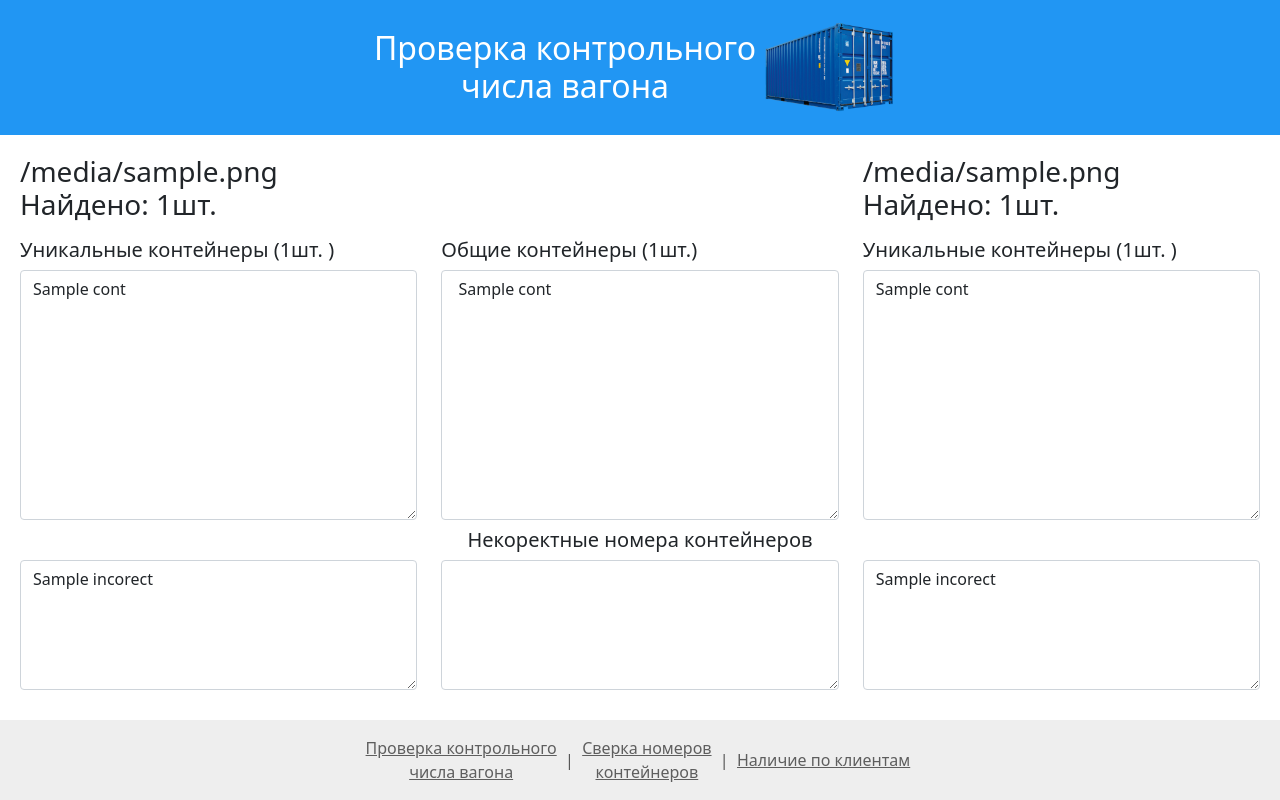
After one commit to Vladiuse/rw, a Django app: template rw/containers/templates/containers/compare_8/compare_result.html in a window 1280 px wide. The commit adds this page. Run offline with Django 3.2, Linux system fonts and the light colour scheme; the template is opened without the code that fills it: most values are stand-ins (such as "Sample title", 1, 10 or a date in 2020); some libraries are stand-ins or nearby versions.

Commit message:
add Container8 Files comare

```diff
--- a/rw/containers/containers/__init__.py
+++ b/rw/containers/containers/__init__.py
@@ -1,2 +1,3 @@
 from .containers_reader import Container, ContainerReader
 from .client_counter import ClientReader, ClientContainer
+from .container_8_reader import Container8Reader
--- a/rw/containers/templates/containers/base.html
+++ b/rw/containers/templates/containers/base.html
@@ -86,6 +86,7 @@ footer {
     font-size: 1rem;
 }
 footer a{
+  text-align: center;
   color: #5e5e5e;
 }
 .for-buttons{
@@ -125,7 +126,8 @@ footer a{
     {%block content%}
     {%endblock%}
     <footer class="position-fixed">
-      <a href="{%url 'containers:index'%}" target="_top">Сверка номеров контейнеров</a> &nbsp; | &nbsp;
+      <a href="{%url 'containers:compare_8'%}" target="_top">Проверка контрольного<br> числа вагона</a> &nbsp; | &nbsp;
+      <a href="{%url 'containers:index'%}" target="_top">Сверка номеров <br>контейнеров</a> &nbsp; | &nbsp;
         <a href="{%url 'containers:clients'%}" target="_top">Наличие по клиeнтaм</a> &nbsp;
                     <!-- КОМУ доступен -->
 
--- /dev/null
+++ b/rw/containers/templates/containers/compare_8/compare_result.html
@@ -0,0 +1,82 @@
+{% extends 'containers/base.html' %}
+{%load static%}
+{%block page-name%}
+<h1>Проверка контрольного<br>
+    числа вагона</h1>
+<img src="{%static 'containers/images/container.png'%}">
+{%endblock%}
+{%block content%}
+<style>
+    .container-fluid{
+        padding: 0 20px;
+    }
+    textarea{
+        width: 100%;
+        height: 250px;
+    }
+    .row.incorrect textarea,
+    .row.ru-letters textarea{
+        height: 130px;
+    }
+    .row.no-containers textarea{
+        margin-bottom: 80px;
+    }
+    .pure-material-switch{
+        margin-bottom: 15px;
+    }
+    textarea.active{
+        border-color: #86b7fe;
+        outline: 0;
+        box-shadow: 0 0 0 0.25rem rgb(13 110 253 / 25%);
+    }
+    #copy-chosen{
+        margin-left: 20px;
+    }
+    h5{
+        margin-top: 0.5rem;
+    }
+</style>
+
+<div class="container-fluid">
+    <div class="row">
+        <div class="col">
+            <h3>{{file_name_1}} <br>Найдено: {{reader.containers_1|length}}шт.</h3>
+        </div>
+        <div class="col">
+            <!-- NONE -->
+        </div>
+        <div class="col">
+            <h3>{{file_name_2}}<br>Найдено: {{reader.containers_2|length}}шт.</h3>
+        </div>
+    </div>
+    <div class="row unique">
+        <div class="col">
+            <h5>
+                Уникальные контейнеры ({{reader.unique_1|length}}шт. )</h5>
+            <textarea class="form-control" id="file_1_unique_containers">{%for cont in reader.unique_1%}{{cont|add:"&#13;&#10;"|safe}}{%endfor%}</textarea>
+        </div>
+        <div class="col">
+            <h5 data-bs-toggle="tooltip" data-bs-placement="top" title="Список обших контейнеров для двух документов (присутствуют в обоих файлах)">
+                Общие контейнеры ({{reader.common_containers|length}}шт.)</h5>
+            <textarea class="form-control" id="common_containers"> {%for cont in reader.common_containers%}{{cont|add:"&#13;&#10;"|safe}}{%endfor%}</textarea>
+        </div>
+        <div class="col">
+            <h5>Уникальные контейнеры ({{reader.unique_2|length}}шт. )</h5>
+            <textarea class="form-control" id="file_2_unique_containers">{%for cont in reader.unique_2%}{{cont|add:"&#13;&#10;"|safe}}{%endfor%}</textarea>
+        </div>
+    </div>
+    <h5 style="text-align: center;" data-bs-toggle="tooltip" data-bs-placement="top" title="Номера контейнеров, чья последняя цифра в номере не правильно расчитана по формуле">
+        Некоректные номера контейнеров</h5>
+    <div class="row incorrect">
+        <div class="col">
+            <textarea class="form-control" id="incorrect_1">{%for incorect in reader.incorrect_1%}{{incorect|add:"&#13;&#10;"|safe}}{%endfor%}</textarea>
+        </div>
+        <div class="col">
+       <textarea class="form-control" id="incorrect_common"></textarea>
+        </div>
+        <div class="col">
+            <textarea class="form-control" id="incorrect_2">{%for incorect in reader.incorrect_2%}{{incorect|add:"&#13;&#10;"|safe}}{%endfor%}</textarea>
+        </div>
+    </div>
+</div>
+{%endblock%}
--- a/rw/containers/urls.py
+++ b/rw/containers/urls.py
@@ -4,6 +4,7 @@ from . import views
 app_name = 'containers'
 urlpatterns = [
     path('', views.index, name='index'),
+    path('compare_8/', views.compare_8, name='compare_8'),
     path('result', views.result, name='result'),
     path('people_count', views.people_count, name='people_count'),
     path('clients', views.clients_documents, name='clients'),
```
Also changed, not shown: rw/containers/containers/container_8_reader.py (added, +48 -0 lines), rw/containers/templates/containers/compare_8/new_compare.html (added, +53 -0 lines), rw/containers/views.py (+17 -1 lines).
